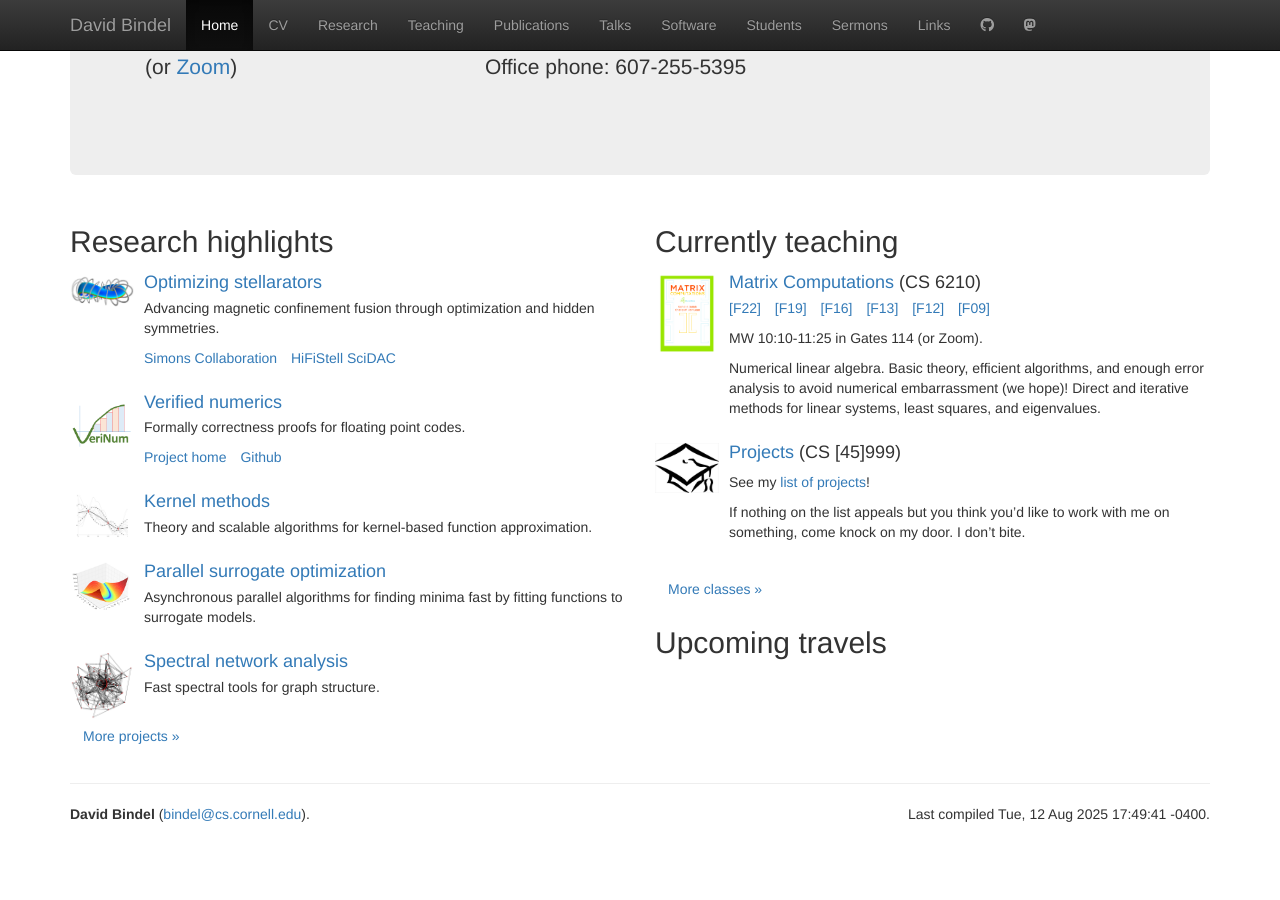
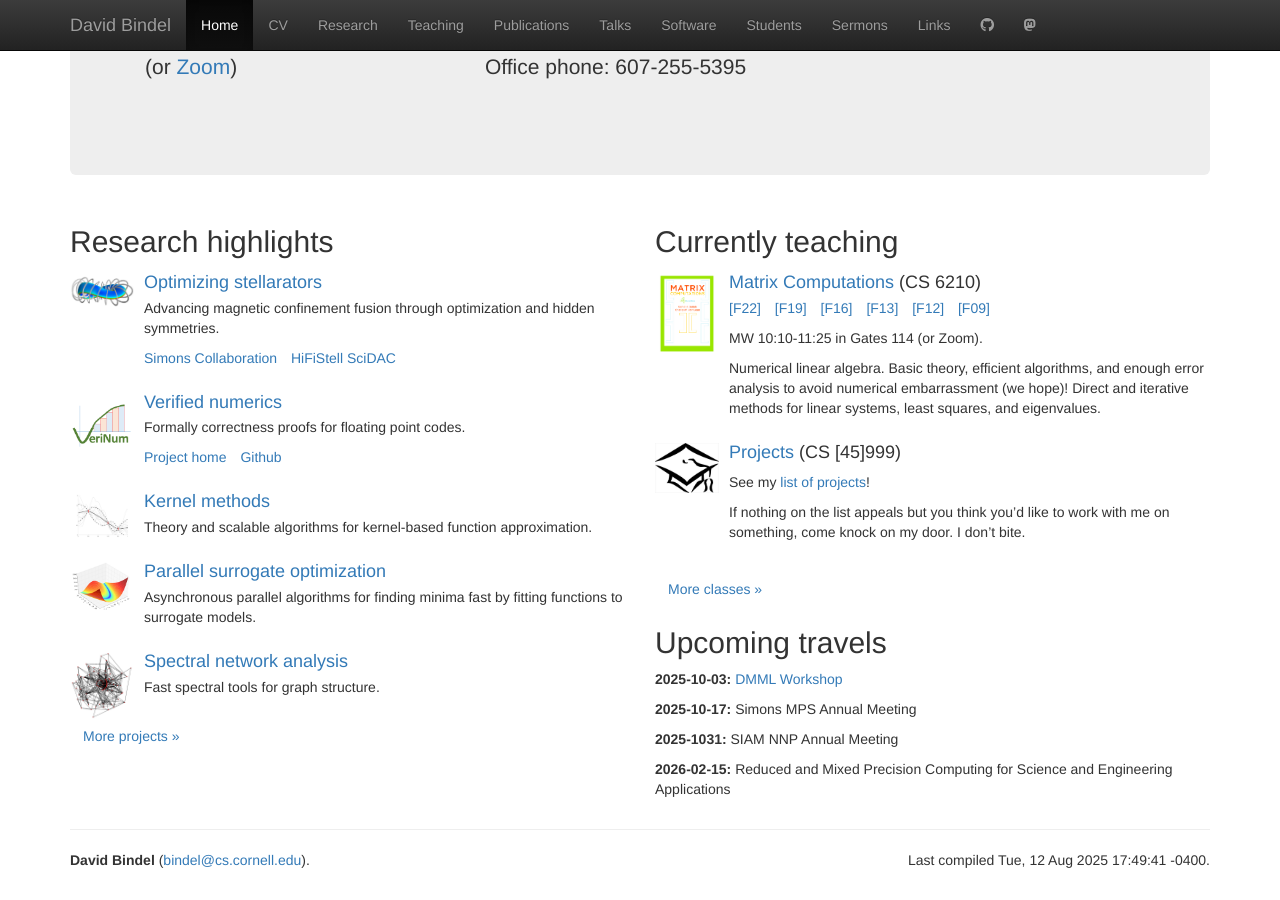
Before and after one commit to dbindel/cornell_web, a Jekyll site: the page built from index.html, in a window 1280 px wide and 900 px high, scrolled down 687 px. Built offline with Jekyll 4.4.1, drawn with Linux system fonts in a browser that asks for light colours; nearby versions of some CDN libraries; before the commit the page ends 1541 px from its top, so only the background shows below that.

Commit message:
Updates to travel.

```diff
--- a/_data/travel.yml
+++ b/_data/travel.yml
@@ -273,3 +273,16 @@
 -
   date: 2025-07-14
   text: Hidden Symmetries Retreat at UW Madison
+-
+  date: 2025-10-03
+  text: DMML Workshop
+  url: https://www.dbindel.net/dmml/
+-
+  date: 2025-10-17
+  text: Simons MPS Annual Meeting
+-
+  date: 2025-1031
+  text: SIAM NNP Annual Meeting
+-
+  date: 2026-02-15
+  text: Reduced and Mixed Precision Computing for Science and Engineering Applications
```
